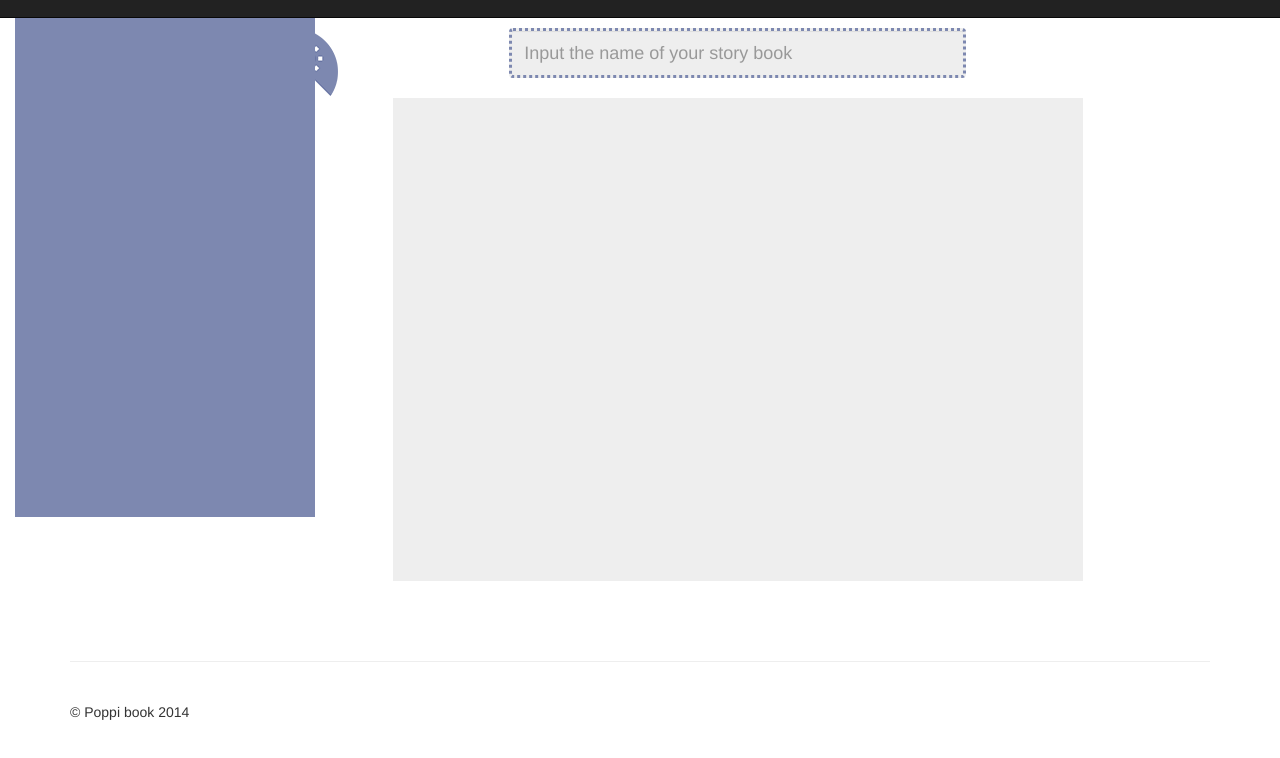
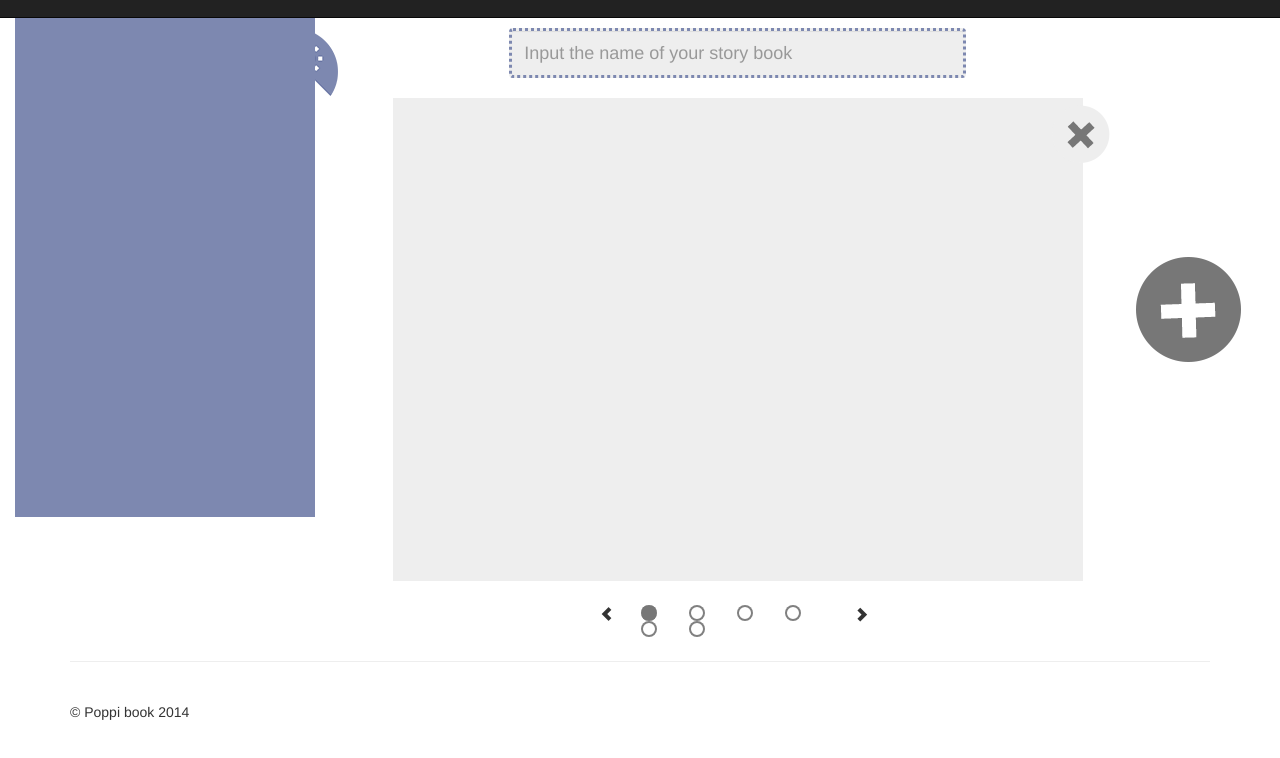
Before and after one commit to Group6-Lab4/FinalProject, a plain HTML site: page index.html in a window 1280 px wide. Both pictures are taken after a click on the link "Start!". Shown: the part 62-820 px from the top of the page. Drawn offline with nearby package versions, Linux system fonts and the light colour scheme.

Commit message:
- correct the css file format of form valid -add style to delete, add button and image -add navigation dots in edit page

```diff
--- a/css/formvalid.css
+++ b/css/formvalid.css
@@ -1,7 +1,7 @@
 @charset "utf-8";
 /* CSS for the form validation */
 
-<style type="text/css">
+
 
   input:required:invalid, input:focus:invalid {
 	background-image:url();
@@ -13,5 +13,3 @@
     background-position: right top;
     background-repeat: no-repeat;
   }
-
-</style>
--- a/css/poppibook.css
+++ b/css/poppibook.css
@@ -221,7 +221,108 @@ and open the template in the editor.
 	height: 50px;
 }
 
-.pagination>.success{
-    background-color: #67b168;
-    color: #fff;
+.main #deleteButton{
+    z-index: 2;
+    position: absolute;
+    top:0;
+    right:-5%;
 }
+
+.main #addButton{
+    z-index: 2;
+    position: absolute;
+    top:30%;
+    right: -25%;
+}
+
+/*style for navi dots in edit page*/
+/* Common styles and resets */
+
+.dotstyle ul {
+	position: relative;
+	display: inline-block;
+	margin: 0;
+	padding: 0;
+	list-style: none;
+	cursor: default;
+	-webkit-touch-callout: none;
+	-webkit-user-select: none;
+	-khtml-user-select: none;
+	-moz-user-select: none;
+	-ms-user-select: none;
+	user-select: none;
+}
+
+.dotstyle li {
+	position: relative;
+	display: block;
+	float: left;
+	margin: 0 16px;
+	width: 16px;
+	height: 16px;
+	cursor: pointer;
+}
+
+.dotstyle li a {
+	top: 0;
+	left: 0;
+	width: 100%;
+	height: 100%;
+	outline: none;
+	border-radius: 50%;
+	background-color: #fff;
+	//background-color: rgba(255, 255, 255, 0.3);
+	text-indent: -999em; /* make the text accessible to screen readers */
+	cursor: pointer;
+	position: absolute;
+}
+
+.dotstyle li a:focus {
+	outline: none;
+}
+
+/* Individual styles and effects */
+
+/* Fill up */
+
+.dotstyle-fillup li a {
+	overflow: hidden;
+	background-color: transparent;
+	box-shadow: inset 0 0 0 2px gray;
+	-webkit-transition: background 0.3s ease;
+	transition: background 0.3s ease;
+}
+
+.dotstyle-fillup li a::after {
+	content: '';
+	position: absolute;
+	bottom: 0;
+	height: 0;
+	left: 0;
+	width: 100%;
+	background-color: #777;
+	box-shadow: 0 0 1px #fff;
+	-webkit-transition: height 0.3s ease;
+	transition: height 0.3s ease;
+}
+
+.dotstyle-fillup li a:hover,
+.dotstyle-fillup li a:focus {
+	background-color: rgba(0, 0, 0, 0.2);
+}
+
+.dotstyle-fillup li.current a::after {
+	height: 100%;
+}
+/*adjust the position of dotNavi*/
+.dotNavi{
+    position: absolute;
+    left:30%;
+    top:105%;
+    z-index: 2;
+}
+
+.dotstyle div{
+    height: 40px;
+    width: 40px;
+}
--- a/index.html
+++ b/index.html
@@ -154,15 +154,34 @@
 						<div class="col-sm-12 col-md-12 col-lg-12 no_col_padding">
 							<div class="canvas_wrapper ratio_box ratio420_297">
 
-								<div>
+								<div id="deleteButton">
+									<img src="images/button_delete.png">
 									<!-- delete button-->
 								</div>
-								<div>
+								<div id="addButton">
+									<img src="images/button_addNewPage.png">
 									<!-- add button-->
 								</div>
 								<div id="droppable_canvas" class="ratio_box_content canvas"></div>
-								<div>
-									<!--thumb nails-->
+
+								<div class="dotstyle dotstyle-fillup dotNavi row">
+										  <div id="toPrevious" class="col-lg-2">
+											  <span class="glyphicon glyphicon-chevron-left"></span>
+										  </div>
+
+											<ul class="col-lg-7">
+												<li class="current"><a href="#"></a></li>
+												<li><a href="#"></a></li>
+												<li><a href="#"></a></li>
+												<li><a href="#"></a></li>
+												<li><a href="#"></a></li>
+												<li><a href="#"></a></li>
+
+											</ul>
+
+									       <div id="toNext" class="col-lg-2">
+										      <span class="glyphicon glyphicon-chevron-right"></span>
+										   </div>
 								</div>
 							</div>
 						</div>
```
Also changed, not shown: images/button_addNewPage.png (added), images/button_delete.png (added), 1 other file.
